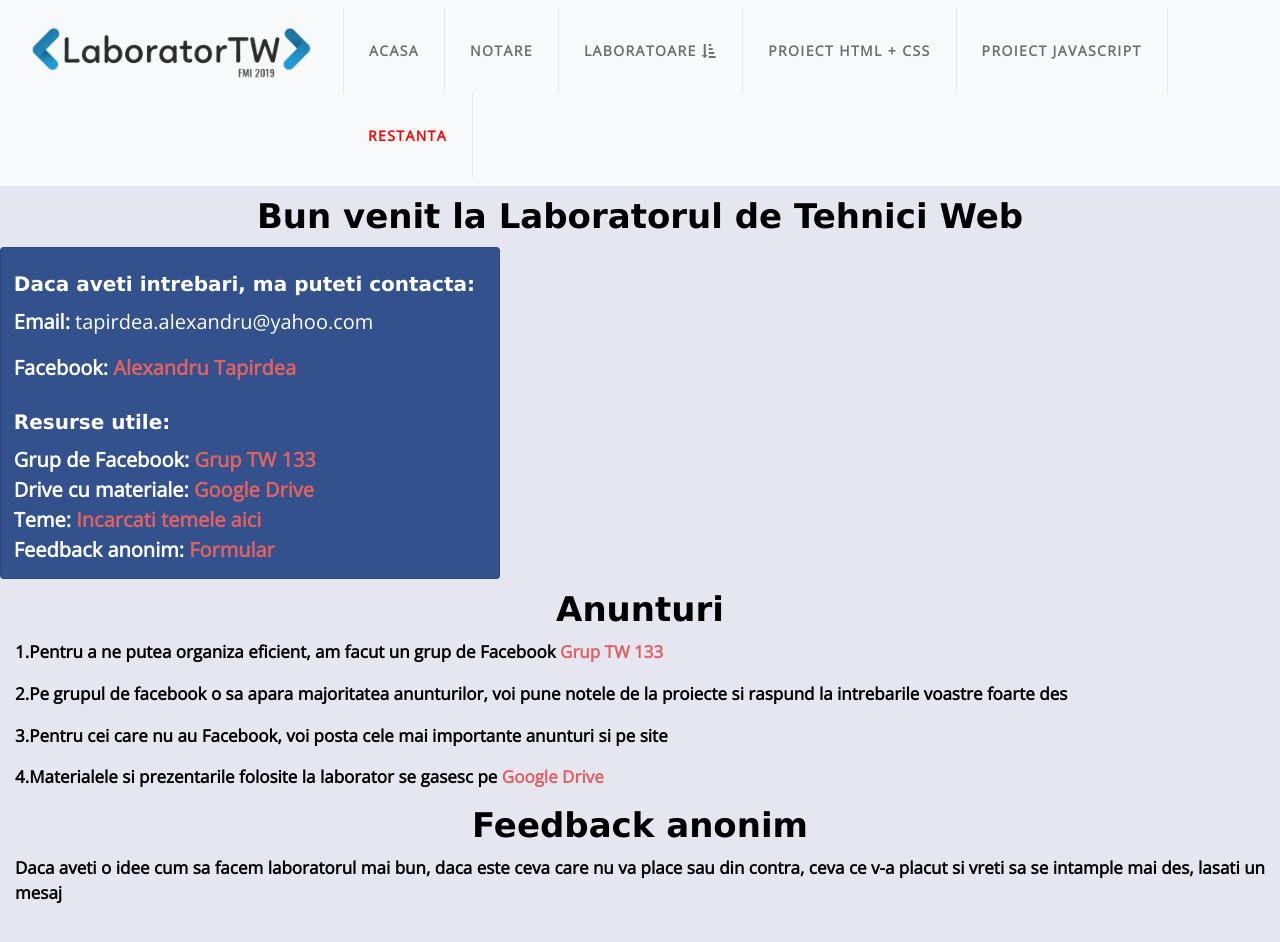
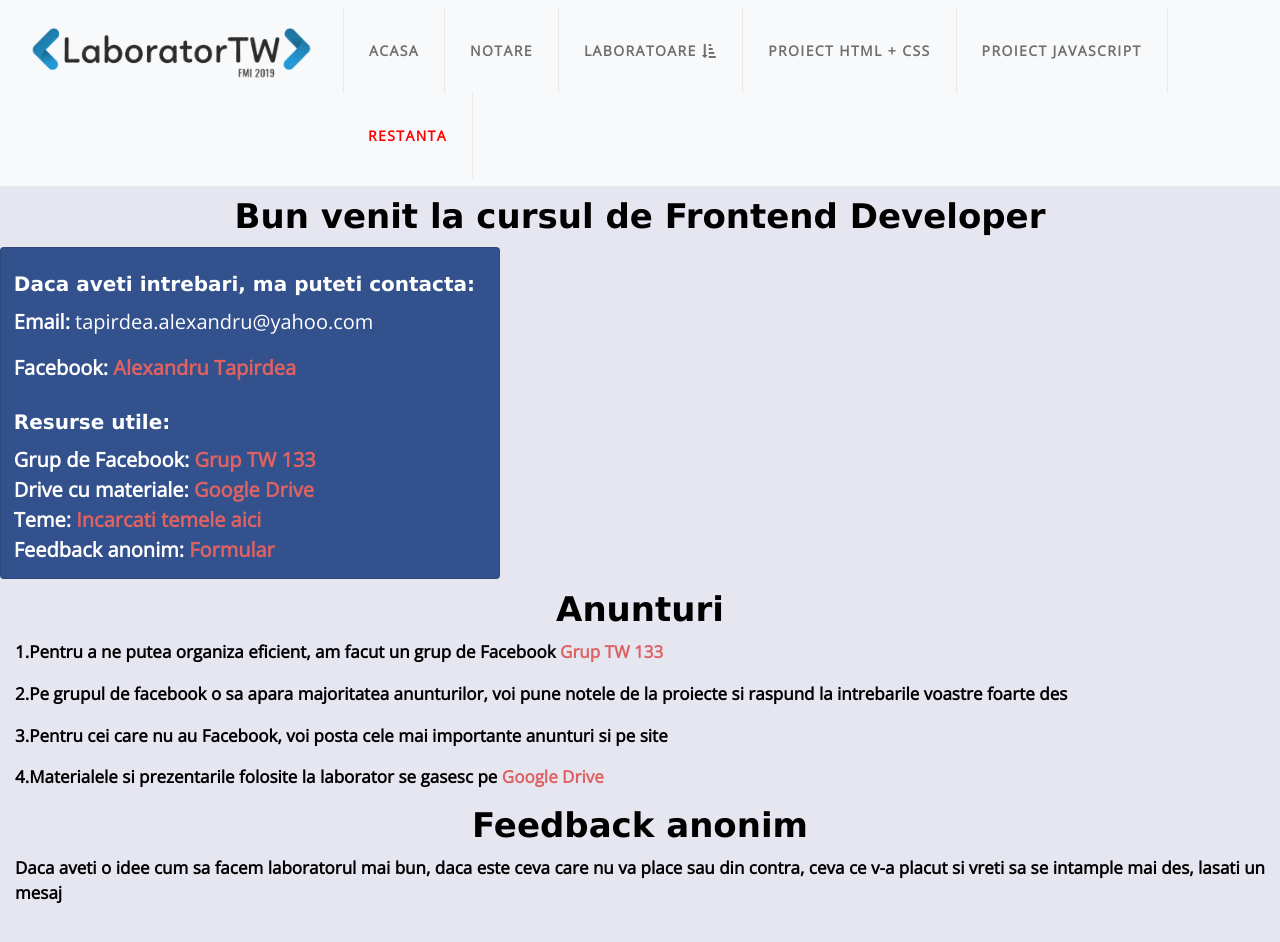
Before and after one commit to alexandrutapirdea/frontend-4mayo-course, a plain HTML site: page index.html in a window 1280 px wide. Shown: the top 942 px of the page. Drawn offline with nearby package versions, Linux system fonts and the light colour scheme; grey boxes are pictures that could not be loaded.

Commit message:
update website

```diff
--- a/index.html
+++ b/index.html
@@ -1,45 +1,23 @@
 <!DOCTYPE html>
-
 <html lang="en">
-
-
 <head>
-
     <meta charset="utf-8">
-
     <meta name="viewport" content="width=device-width, initial-scale=1">
-
     <title>
-
         Laborator Tehnici Web - FMI 2020
-
     </title>
-
     <link rel="shortcut icon" href="./css/images/icon.ico" />
-
     <link href="https://fonts.googleapis.com/css?family=Open+Sans&display=swap" rel="stylesheet">
-
     <link href="https://fonts.googleapis.com/css?family=Roboto+Slab&display=swap" rel="stylesheet">
-
-
     <!-- Bootstrap & Styles -->
-
-    <!--<link href="css/bootstrap4.min.css" rel="stylesheet">-->
     <link rel="stylesheet" href="https://maxcdn.bootstrapcdn.com/bootstrap/4.0.0/css/bootstrap.min.css"
         integrity="sha384-Gn5384xqQ1aoWXA+058RXPxPg6fy4IWvTNh0E263XmFcJlSAwiGgFAW/dAiS6JXm" crossorigin="anonymous">
-
     <link href="css/bootstrap-theme.css" rel="stylesheet">
-
     <link href="css/animate.min.css" rel="stylesheet" />
-
     <link href="css/style.css" rel="stylesheet">
-
     <link href="css/font-awesome.min.css" rel="stylesheet">
-
     <link href="css/outline.css" rel="stylesheet">
     <link href="css/custom-style.css" rel="stylesheet">
-
-
 </head>
 
 <body>
@@ -97,7 +75,7 @@
     <div class="row">
         <div class="col-sm-12 center-block">
             <div style="text-align: center">
-                <h2>Bun venit la Laboratorul de Tehnici Web</h2>
+                <h2>Bun venit la cursul de Frontend Developer</h2>
             </div>
         </div>
 
```
Also changed, not shown: favicon.ico (deleted), 5 other files.
